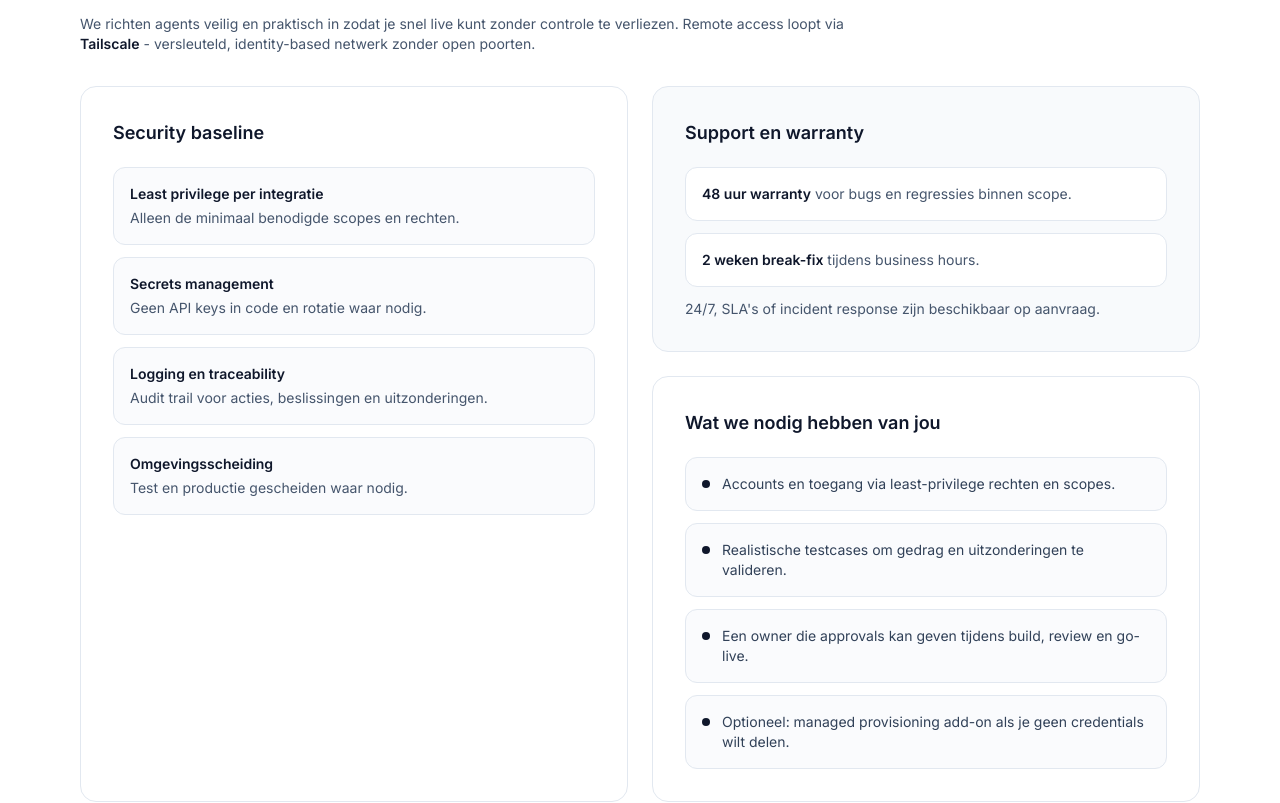
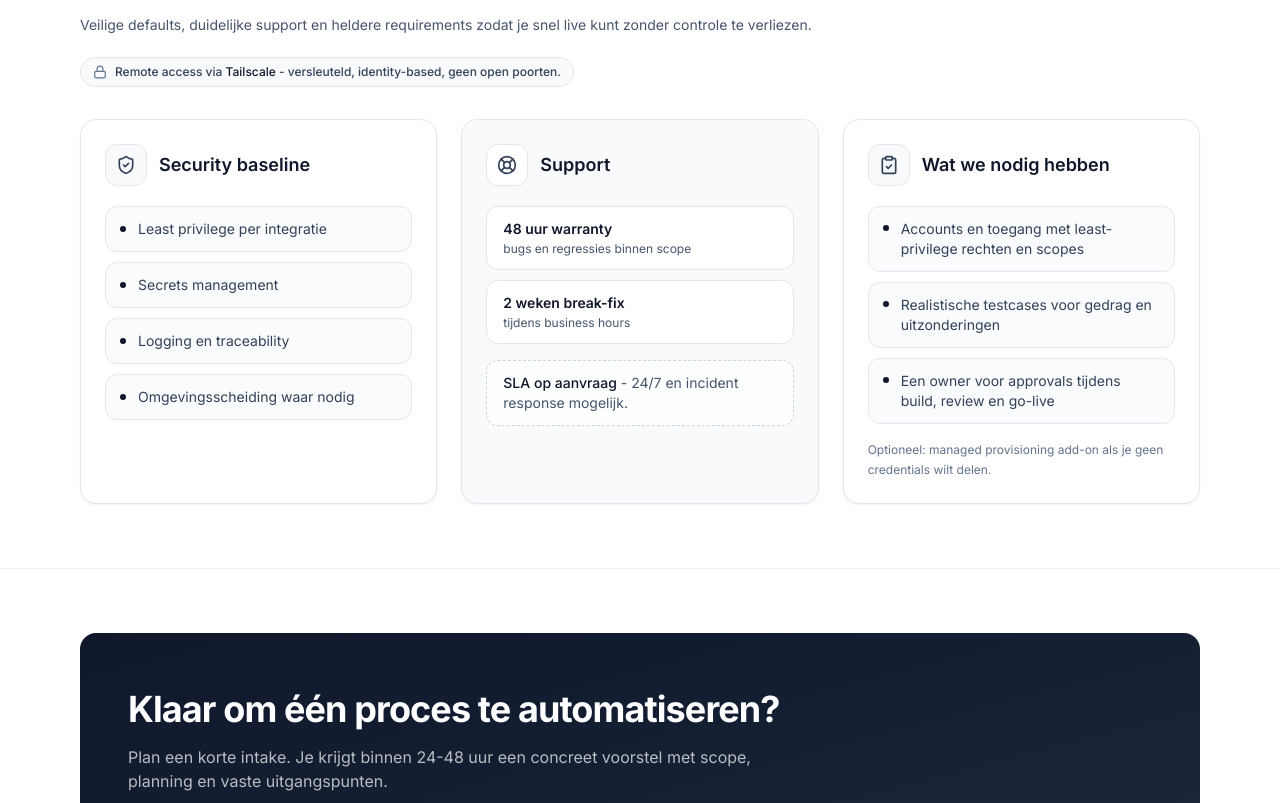
Before and after one commit to openclawbot69420-ux/youraiworker-site, a Next.js app: page / in a window 1280 px wide. Shown: the part 5188-5991 px from the top of the page. Built offline with nearby package versions, Linux system fonts and the light colour scheme.

Commit message:
feat: redesign security/support section

```diff
--- a/src/app/page.tsx
+++ b/src/app/page.tsx
@@ -1,5 +1,5 @@
 import type { Metadata } from "next"
-import { ClipboardCheck, ShieldCheck, Sparkles } from "lucide-react"
+import { ClipboardCheck, LifeBuoy, Lock, ShieldCheck, Sparkles } from "lucide-react"
 
 import { OpenClawDashboardDemo } from "../components/OpenClawDashboardDemo"
 import { HOMEPAGE_SCENARIOS } from "../components/demoScenarios"
@@ -495,67 +495,95 @@ const HomePage: React.FC = () => {
       <section className="border-y border-slate-200/70 bg-white">
         <div className="mx-auto max-w-6xl px-4 py-16">
           <div className="max-w-3xl">
-            <h2 className="text-2xl font-semibold tracking-tight sm:text-3xl">Security en support, standaard</h2>
-            <p className="mt-4 text-sm text-slate-600">
-              We richten agents veilig en praktisch in zodat je snel live kunt zonder controle te verliezen.
-              Remote access loopt via <span className="font-semibold text-slate-900">Tailscale</span> -
-              versleuteld, identity-based netwerk zonder open poorten.
+            <h2 className="text-2xl font-semibold tracking-tight sm:text-3xl">Security en support</h2>
+            <p className="mt-4 text-sm leading-relaxed text-slate-600">
+              Veilige defaults, duidelijke support en heldere requirements zodat je snel live kunt
+              zonder controle te verliezen.
             </p>
+            <div className="mt-5 inline-flex items-center gap-2 rounded-full border border-slate-200 bg-slate-50 px-3 py-1.5 text-xs font-medium text-slate-700">
+              <Lock className="h-3.5 w-3.5 text-slate-500" aria-hidden="true" />
+              <span>
+                Remote access via <span className="text-slate-900">Tailscale</span> - versleuteld,
+                identity-based, geen open poorten.
+              </span>
+            </div>
           </div>
 
-          <div className="mt-8 grid gap-6 lg:grid-cols-2">
-            <div className="rounded-2xl border border-slate-200 bg-white p-6 sm:p-8">
+          <div className="mt-8 grid gap-6 md:grid-cols-3">
+            <div className="rounded-2xl border border-slate-200 bg-white p-6 shadow-sm shadow-slate-900/5">
+              <div className="flex items-center gap-3">
+                <div className="rounded-xl border border-slate-200 bg-slate-50 p-2.5">
+                  <ShieldCheck className="h-5 w-5 text-slate-700" aria-hidden="true" />
+                </div>
                 <h3 className="text-lg font-semibold text-slate-900">Security baseline</h3>
-              <div className="mt-5 grid gap-3">
+              </div>
+              <div className="mt-5 space-y-2.5">
                 {[
-                  ["Least privilege per integratie", "Alleen de minimaal benodigde scopes en rechten."],
-                  ["Secrets management", "Geen API keys in code en rotatie waar nodig."],
-                  ["Logging en traceability", "Audit trail voor acties, beslissingen en uitzonderingen."],
-                  ["Omgevingsscheiding", "Test en productie gescheiden waar nodig."],
-                ].map(([title, desc]) => (
-                  <div key={title} className="rounded-xl border border-slate-200 bg-slate-50/70 p-4">
-                    <p className="text-sm font-semibold text-slate-900">{title}</p>
-                    <p className="mt-1 text-sm text-slate-600">{desc}</p>
+                  "Least privilege per integratie",
+                  "Secrets management",
+                  "Logging en traceability",
+                  "Omgevingsscheiding waar nodig",
+                ].map((item) => (
+                  <div
+                    key={item}
+                    className="flex items-center gap-3 rounded-xl border border-slate-200 bg-slate-50/80 px-3.5 py-3 text-sm text-slate-700"
+                  >
+                    <span className="h-1.5 w-1.5 shrink-0 rounded-full bg-slate-900" aria-hidden="true" />
+                    <span>{item}</span>
                   </div>
                 ))}
               </div>
             </div>
 
-            <div className="space-y-6">
-              <div className="rounded-2xl border border-slate-200 bg-slate-50 p-6 sm:p-8">
-                <h3 className="text-lg font-semibold text-slate-900">Support en warranty</h3>
-                <div className="mt-5 space-y-3 text-sm text-slate-600">
-                  <div className="rounded-xl border border-slate-200 bg-white p-4">
-                    <p>
-                      <span className="font-semibold text-slate-900">48 uur warranty</span> voor bugs en regressies
-                      binnen scope.
-                    </p>
+            <div className="rounded-2xl border border-slate-200 bg-slate-50 p-6 shadow-sm shadow-slate-900/5">
+              <div className="flex items-center gap-3">
+                <div className="rounded-xl border border-slate-200 bg-white p-2.5">
+                  <LifeBuoy className="h-5 w-5 text-slate-700" aria-hidden="true" />
                 </div>
-                  <div className="rounded-xl border border-slate-200 bg-white p-4">
-                    <p>
-                      <span className="font-semibold text-slate-900">2 weken break-fix</span> tijdens business hours.
-                    </p>
+                <h3 className="text-lg font-semibold text-slate-900">Support</h3>
               </div>
-                  <p>24/7, SLA&apos;s of incident response zijn beschikbaar op aanvraag.</p>
+              <div className="mt-5 space-y-2.5">
+                {[
+                  ["48 uur warranty", "bugs en regressies binnen scope"],
+                  ["2 weken break-fix", "tijdens business hours"],
+                ].map(([title, desc]) => (
+                  <div key={title} className="rounded-xl border border-slate-200 bg-white px-4 py-3">
+                    <p className="text-sm font-semibold text-slate-900">{title}</p>
+                    <p className="mt-0.5 text-xs text-slate-600">{desc}</p>
+                  </div>
+                ))}
+              </div>
+              <div className="mt-4 rounded-xl border border-dashed border-slate-300 bg-white/70 px-4 py-3 text-sm text-slate-600">
+                <span className="font-medium text-slate-900">SLA op aanvraag</span> - 24/7 en
+                incident response mogelijk.
               </div>
             </div>
 
-              <div className="rounded-2xl border border-slate-200 bg-white p-6 sm:p-8">
-                <h3 className="text-lg font-semibold text-slate-900">Wat we nodig hebben van jou</h3>
-                <ul className="mt-5 space-y-3 text-sm text-slate-700">
+            <div className="rounded-2xl border border-slate-200 bg-white p-6 shadow-sm shadow-slate-900/5">
+              <div className="flex items-center gap-3">
+                <div className="rounded-xl border border-slate-200 bg-slate-50 p-2.5">
+                  <ClipboardCheck className="h-5 w-5 text-slate-700" aria-hidden="true" />
+                </div>
+                <h3 className="text-lg font-semibold text-slate-900">Wat we nodig hebben</h3>
+              </div>
+              <ul className="mt-5 space-y-2.5 text-sm text-slate-700">
                 {[
-                    "Accounts en toegang via least-privilege rechten en scopes.",
-                    "Realistische testcases om gedrag en uitzonderingen te valideren.",
-                    "Een owner die approvals kan geven tijdens build, review en go-live.",
-                    "Optioneel: managed provisioning add-on als je geen credentials wilt delen.",
+                  "Accounts en toegang met least-privilege rechten en scopes",
+                  "Realistische testcases voor gedrag en uitzonderingen",
+                  "Een owner voor approvals tijdens build, review en go-live",
                 ].map((item) => (
-                    <li key={item} className="flex gap-3 rounded-xl border border-slate-200 bg-slate-50/70 p-4">
-                      <span className="mt-1.5 h-2 w-2 shrink-0 rounded-full bg-slate-900" aria-hidden="true" />
+                  <li
+                    key={item}
+                    className="flex gap-3 rounded-xl border border-slate-200 bg-slate-50/80 px-3.5 py-3"
+                  >
+                    <span className="mt-1.5 h-1.5 w-1.5 shrink-0 rounded-full bg-slate-900" aria-hidden="true" />
                     <span>{item}</span>
                   </li>
                 ))}
               </ul>
-              </div>
+              <p className="mt-4 text-xs leading-relaxed text-slate-500">
+                Optioneel: managed provisioning add-on als je geen credentials wilt delen.
+              </p>
             </div>
           </div>
         </div>
```
Lines whose indentation alone changed are shown as unchanged.
